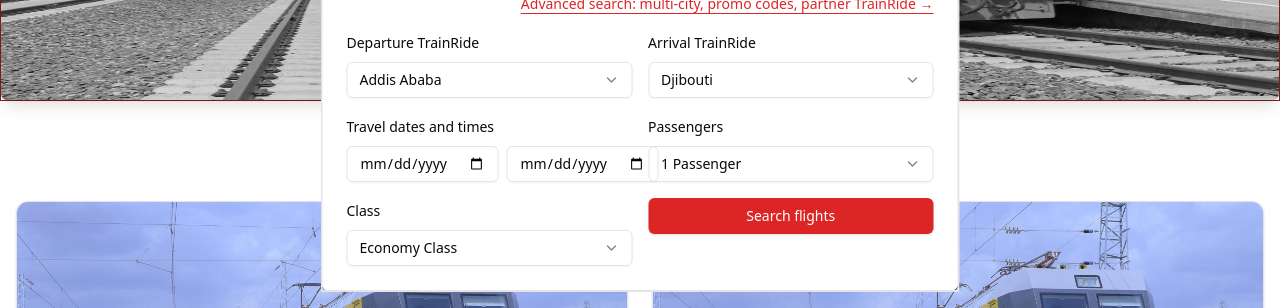
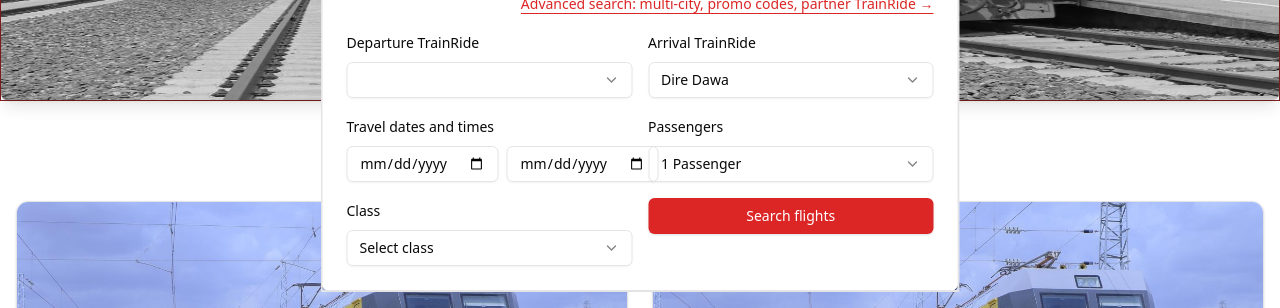
Before and after one commit to tsedeysolomons/EMBE-T, a React (Vite) app in the folder frontend/: page / in a window 1280 px wide. Shown: the part 395-703 px from the top of the page. Built offline with nearby package versions, Linux system fonts and the light colour scheme.

Commit message:
update the search train ride buttion

```diff
--- a/frontend/src/features/home/searchtrain.tsx
+++ b/frontend/src/features/home/searchtrain.tsx
@@ -8,28 +8,45 @@ import {
 import { Input } from "@/components/ui/input";
 import { Button } from "@/components/ui/button";
 import TrainAvalability from "@/features/searchResult/trainavalability"; // Adjust the import path as necessary
-import { Link } from "react-router-dom";
+import { Link, useNavigate } from "react-router-dom";
+import { useState } from "react";
 //import { useState } from "react";
 
 //type TabsType = "trainValidation";
 
 const SearchTrain = () => {
   // const [tabs, setTabs] = useState<TabsType | null>(null);
+
+  const [departure, setDeparture] = useState("Adiss Ababa");
+  const [arrival, setArrival] = useState("Dredawa");
+
+  const [departureDate, setDepartureDate] = useState<string>("");
+
+  const [classType, setClassType] = useState("");
+
+  const navigate = useNavigate();
+
+  const searchResult = () => {
+    navigate(
+      `/TrainAvalability?departure=${departure}&arrival=${arrival}&departureDate=${departureDate}&classType=${classType}`
+    );
+  };
+
   return (
     <div className="grid grid-cols-1 sm:grid-cols-2 xl:grid-cols-2 gap-4 w-full">
       {/* Departure Airport */}
       <div className="space-y-2">
         <label className="text-sm font-medium">Departure TrainRide</label>
-        <Select defaultValue="Addis Ababa">
+        <Select defaultValue={departure} onValueChange={(e) => setDeparture(e)}>
           <SelectTrigger>
             <SelectValue placeholder="Addis Ababa" />
           </SelectTrigger>
           <SelectContent>
-            <SelectItem value="Addis Ababa">Addis Ababa</SelectItem>
+            <SelectItem value="Addis">Addis Ababa</SelectItem>
             <SelectItem value="Adama">Adama </SelectItem>
             <SelectItem value="Modjo">Modjo</SelectItem>
             <SelectItem value="Awash">Awash</SelectItem>
-            <SelectItem value="Dire Dawa">Dire Dawa</SelectItem>
+            <SelectItem value="Dredawa">Dire Dawa</SelectItem>
             <SelectItem value="Dewele">Dewele</SelectItem>
             <SelectItem value="Nagad">Nagad </SelectItem>
             <SelectItem value="Djibouti">Djibouti </SelectItem>
@@ -40,7 +57,7 @@ const SearchTrain = () => {
       {/* Arrival Airport */}
       <div className="space-y-2">
         <label className="text-sm font-medium ">Arrival TrainRide</label>
-        <Select defaultValue="Djibouti">
+        <Select defaultValue={arrival} onValueChange={(e) => setArrival(e)}>
           <SelectTrigger>
             <SelectValue placeholder="Djibouti" />
           </SelectTrigger>
@@ -49,7 +66,7 @@ const SearchTrain = () => {
             <SelectItem value="Adama">Adama </SelectItem>
             <SelectItem value="Modjo">Modjo</SelectItem>
             <SelectItem value="Awash">Awash</SelectItem>
-            <SelectItem value="Dire Dawa">Dire Dawa</SelectItem>
+            <SelectItem value="Dredawa">Dire Dawa</SelectItem>
             <SelectItem value="Dewele">Dewele</SelectItem>
             <SelectItem value="Nagad">Nagad </SelectItem>
             <SelectItem value="Djibouti">Djibouti </SelectItem>
@@ -66,6 +83,8 @@ const SearchTrain = () => {
               type="date"
               placeholder="Departing Date"
               className="w-full"
+              onChange={(e) => setDepartureDate(e.target.value)}
+              value={departureDate}
             />
             <div className="flex flex-col md:flex-row gap-2 w-full">
               <Input
@@ -104,7 +123,7 @@ const SearchTrain = () => {
       {/* Class */}
       <div className="space-y-2">
         <label className="text-sm font-medium">Class</label>
-        <Select defaultValue="economy">
+        <Select defaultValue={classType} onValueChange={(v) => setClassType(v)}>
           <SelectTrigger>
             <SelectValue placeholder="Select class" />
           </SelectTrigger>
@@ -116,11 +135,12 @@ const SearchTrain = () => {
       </div>
 
       {/* Search Button */}
-      <Link to="/TrainAvalability">
-        <Button className="w-full bg-red-600 hover:bg-red-700 text-white">
-          Search flights
-        </Button>
-      </Link>
+      <Button
+        className="w-full bg-red-600 hover:bg-red-700 text-white"
+        onClick={searchResult}
+      >
+        Search flights
+      </Button>
     </div>
   );
 };
--- a/frontend/src/features/searchResult/searchApiSlice.ts
+++ b/frontend/src/features/searchResult/searchApiSlice.ts
@@ -11,8 +11,20 @@ const initialState = trainsAdapter.getInitialState();
 export const searchApiSlice = apiSlice.injectEndpoints({
   endpoints: (builder) => ({
     getTrains: builder.query({
-      query: () => ({
-        url: "/api/train",
+      query: ({
+        departure,
+        arrival,
+        travelTimeAndDate,
+        classType,
+      }: {
+        departure?: string;
+        arrival?: string;
+        travelTimeAndDate?: string;
+        classType?: string;
+      }) => ({
+        url: `/api/train?startStation=${departure ?? ""}&endStation=${
+          arrival ?? ""
+        }&departureDate=${travelTimeAndDate ?? ""}&type=${classType ?? ""}`,
         validateStatus: (response, result) => {
           return response.status === 200 && !result.isError;
         },
--- a/frontend/src/features/searchResult/trainavalability.tsx
+++ b/frontend/src/features/searchResult/trainavalability.tsx
@@ -1,19 +1,26 @@
 import { useState } from "react";
 import HardSleep from "@/features/searchResult/haedsleep"; // Adjusted path
-import HardSeat from "@/features/searchResult/hardseat"; // Adjusted path
 import { ChevronLeft, ChevronRight, X } from "lucide-react";
 import { Button } from "@/components/ui/button";
 import { Card, CardContent } from "@/components/ui/card";
 
 import { useGetTrainsQuery } from "./searchApiSlice";
 import TrainCard, { TrainCardProps } from "@/features/searchResult/train-card"; // Adjusted path
+import { useSearchParams } from "react-router-dom";
 
 type TabsType = "HardSeat" | "HardSleep";
 
 function SearchTrainAvalability() {
   const [tabs, setTabs] = useState<TabsType>("HardSeat");
 
-  const { data: trains, error } = useGetTrainsQuery({});
+  const [searchParams] = useSearchParams();
+
+  const { data: trains, error } = useGetTrainsQuery({
+    departure: searchParams.get("departure") ?? "",
+    arrival: searchParams.get("arrival") ?? "",
+    travelTimeAndDate: searchParams.get("departureDate") ?? "",
+    classType: searchParams.get("classType") ?? "",
+  });
 
   if (error) return <div>Error: {error?.message}</div>;
 
```
